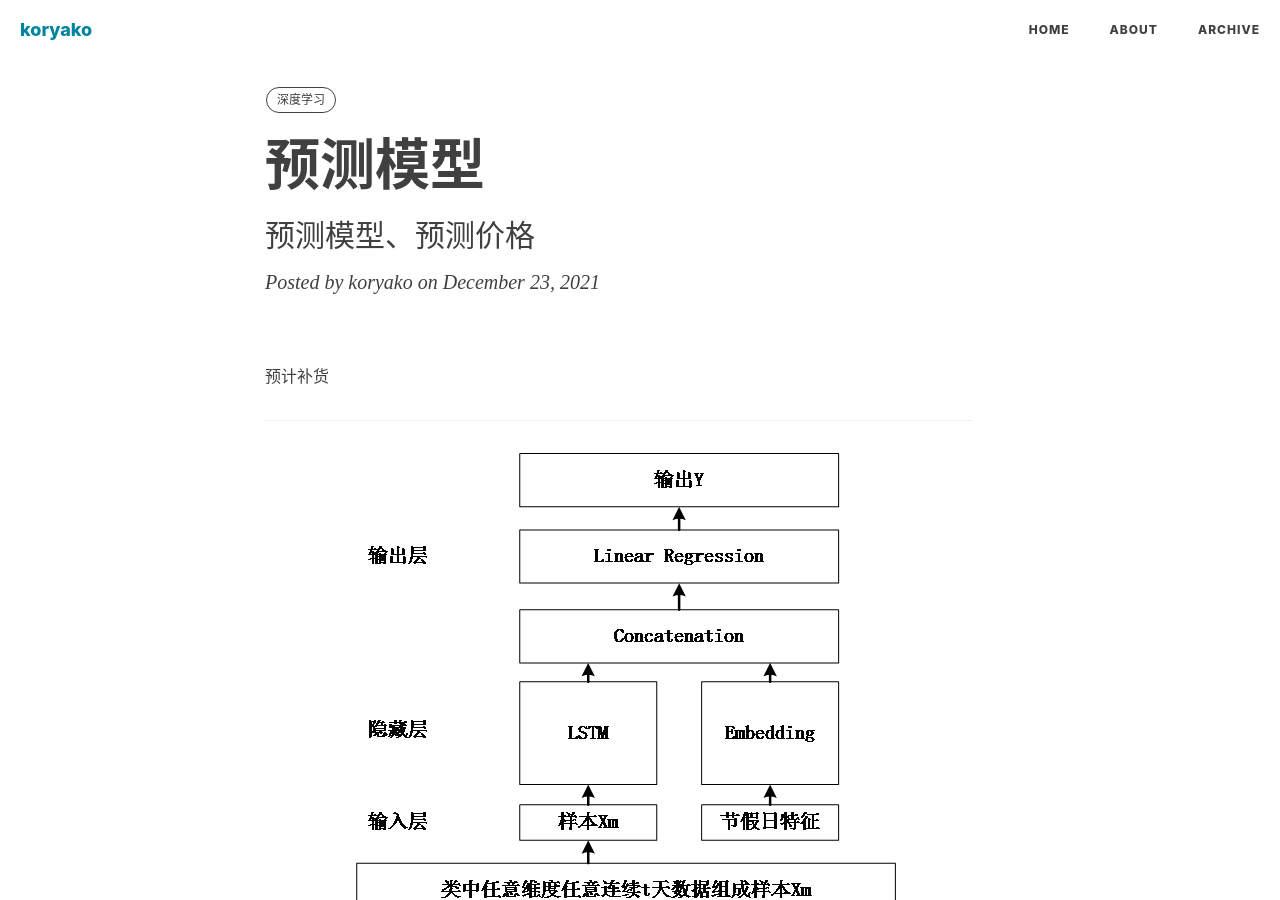
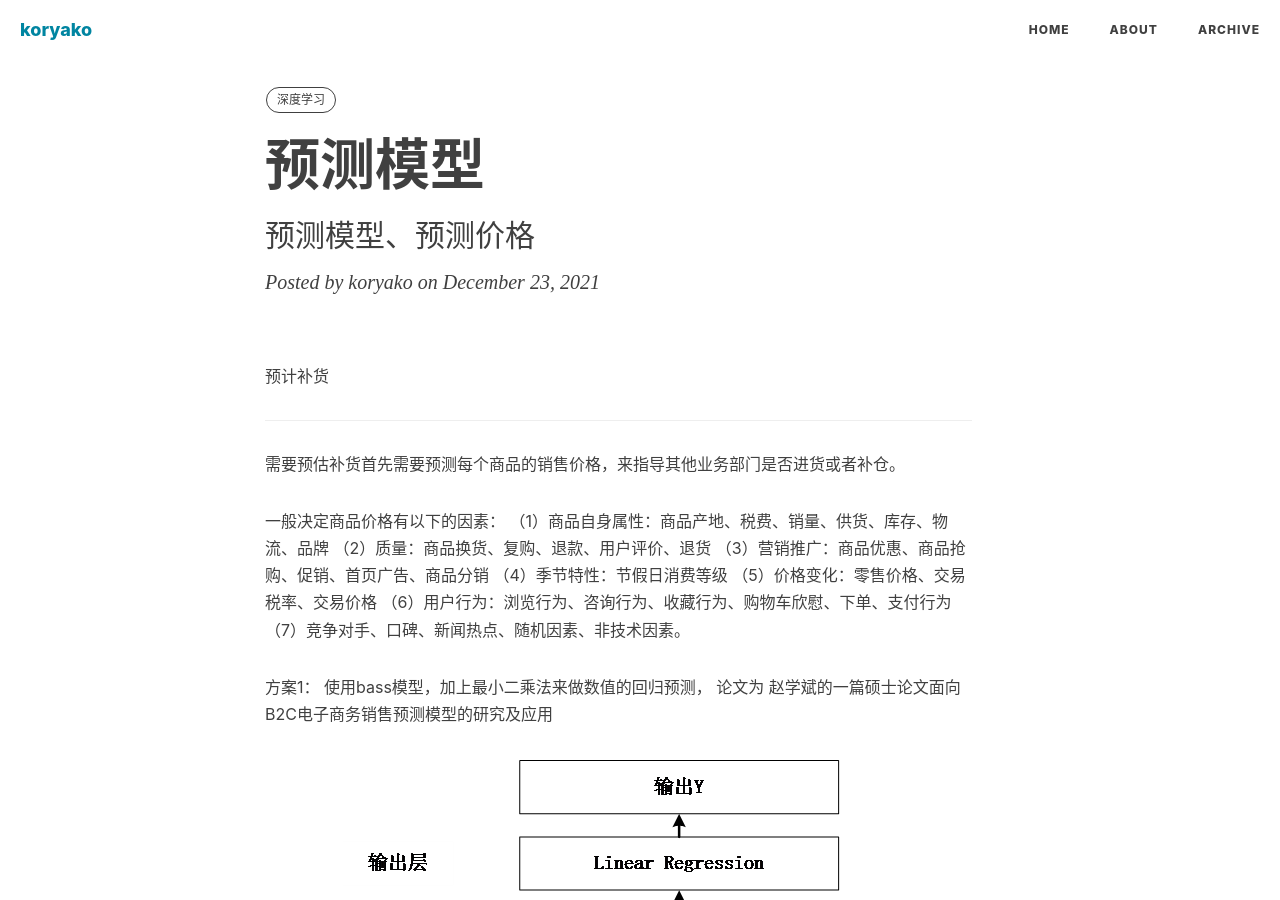
Before and after one commit to koryako/koryako.github.io, a Jekyll site: the page built from _posts/2021-12-23-预测模型.md, in a window 1280 px wide and 900 px high. Built offline with Jekyll 4.4.1, drawn with Linux system fonts in a browser that asks for light colours; nearby versions of some CDN libraries; comment, search, counter and statistics services are not loaded.

Commit message:
Update 2021-12-23-预测模型.md
方案1

```diff
--- a/_posts/2021-12-23-预测模型.md
+++ b/_posts/2021-12-23-预测模型.md
@@ -12,4 +12,20 @@ tags:
 
 ---
 
+需要预估补货首先需要预测每个商品的销售价格，来指导其他业务部门是否进货或者补仓。
+
+一般决定商品价格有以下的因素：
+（1）商品自身属性：商品产地、税费、销量、供货、库存、物流、品牌
+（2）质量：商品换货、复购、退款、用户评价、退货
+（3）营销推广：商品优惠、商品抢购、促销、首页广告、商品分销
+（4）季节特性：节假日消费等级
+（5）价格变化：零售价格、交易税率、交易价格
+（6）用户行为：浏览行为、咨询行为、收藏行为、购物车欣慰、下单、支付行为
+（7）竞争对手、口碑、新闻热点、随机因素、非技术因素。
+
+
+方案1： 使用bass模型，加上最小二乘法来做数值的回归预测， 论文为 赵学斌的一篇硕士论文面向B2C电子商务销售预测模型的研究及应用
+
+
+
 ![](https://github.com/koryako/koryako.github.io/blob/master/img/lstm.png.png)
```
